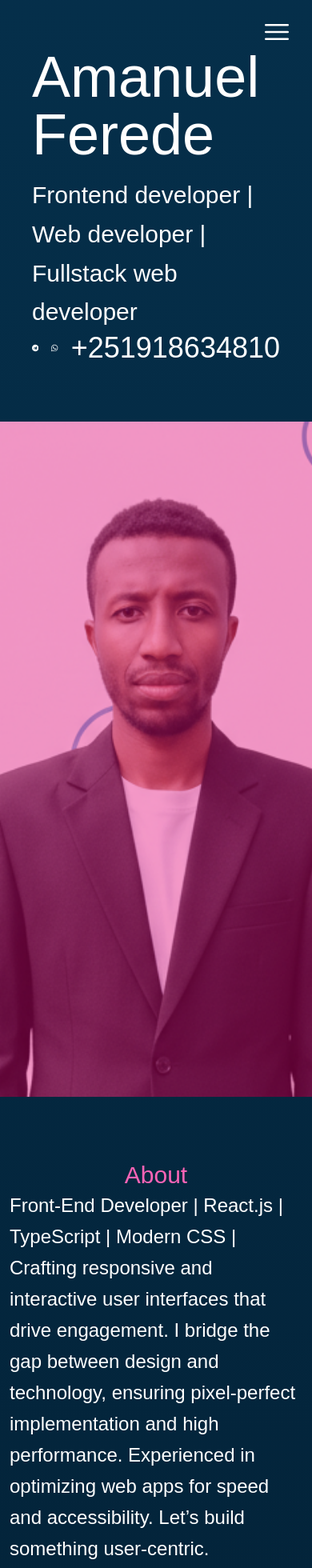
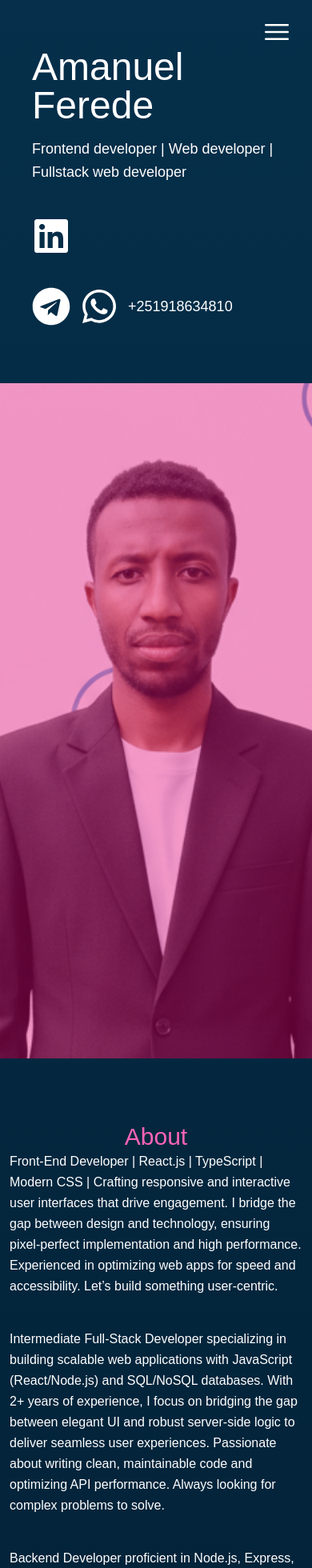
Before and after one commit to amanuelferede/portifolio, a Next.js app: page / in a window 390 px wide. Shown: the top 1960 px of the page at 80% size. Built offline with nearby package versions, Linux system fonts and the light colour scheme.

Commit message:
first-commit

```diff
--- a/app/components/aboutme.tsx
+++ b/app/components/aboutme.tsx
@@ -4,14 +4,14 @@ export default function AboutMe() {
       <p className="md:my-10 md:text-6xl text-3xl text-pink-400 text-center">
         About
       </p>
-      <p className="md:text-justify md:w-4/5 w-full md:p-0  leading-relaxed text-2xl text-white">
+      <p className="md:text-justify md:w-4/5 w-full md:p-0  leading-relaxed mb-10 md:text-2xl text-white">
         Front-End Developer | React.js | TypeScript | Modern CSS | Crafting
         responsive and interactive user interfaces that drive engagement. I
         bridge the gap between design and technology, ensuring pixel-perfect
         implementation and high performance. Experienced in optimizing web apps
         for speed and accessibility. Let’s build something user-centric.
       </p>
-      <p className="md:text-justify md:w-4/5 w-full md:p-0  leading-relaxed text-2xl text-white">
+      <p className="md:text-justify md:w-4/5 w-full md:p-0  leading-relaxed mb-10 md:text-2xl text-white">
         Intermediate Full-Stack Developer specializing in building scalable web
         applications with JavaScript (React/Node.js) and SQL/NoSQL databases.
         With 2+ years of experience, I focus on bridging the gap between elegant
@@ -20,7 +20,7 @@ export default function AboutMe() {
         performance. Always looking for complex problems to solve.
       </p>
 
-      <p className="md:text-justify md:w-4/5 w-full md:p-0  leading-relaxed text-2xl text-white">
+      <p className="md:text-justify md:w-4/5 w-full md:p-0  leading-relaxed mb-10 md:text-2xl text-white">
         Backend Developer proficient in Node.js, Express, and RESTful APIs.
         Specialized in designing secure, robust server-side architecture and
         database management (PostgreSQL/MongoDB). Passionate about data
--- a/app/components/top.tsx
+++ b/app/components/top.tsx
@@ -32,23 +32,23 @@ export default function Top() {
         <div className="grid grid-cols-12 md:gap-10 gap-3">
           <div className="md:col-span-7 col-span-12">
             <div className="h-full w-full md:p-25 p-10  py-15">
-              <p className="text-7xl text-white">Amanuel Ferede</p>
-              <p className="text-3xl mt-4 text-white leading-relaxed">
+              <p className="md:text-7xl text-5xl text-white">Amanuel Ferede</p>
+              <p className="md:text-3xl text-lg mt-4 text-white leading-relaxed">
                 Frontend developer | Web developer | Fullstack web developer
               </p>
-              <div className="md:flex hidden md:space-x-8 space-x-3 my-10">
+              <div className=" md:space-x-8 space-x-3 my-10">
                 <Link
                   href={`https://www.linkedin.com/in/amanuel-ferede-65167a3b7/`}
                   target="_blank"
                 >
-                  <FaLinkedin className="md:w-10 md:h-10 text-white w-6 h-6" />
+                  <FaLinkedin className="md:w-10 md:h-10 text-white w-12 h-12" />
                 </Link>
               </div>
 
-              <div className="flex items-center space-x-4">
-                <FaTelegram className="md:w-10 md:h-10 text-white w-6 h-6" />
-                <FaWhatsapp className="md:w-10 md:h-10 text-white w-6 h-6" />
-                <p className="text-4xl text-white">+251918634810</p>
+              <div className="flex items-center md:space-x-8 space-x-3">
+                <FaTelegram className="md:w-10 md:h-10 text-white w-12 h-12" />
+                <FaWhatsapp className="md:w-10 md:h-10 text-white w-12 h-12" />
+                <p className="md:text-4xl text-lg text-white">+251918634810</p>
               </div>
             </div>
           </div>
```
